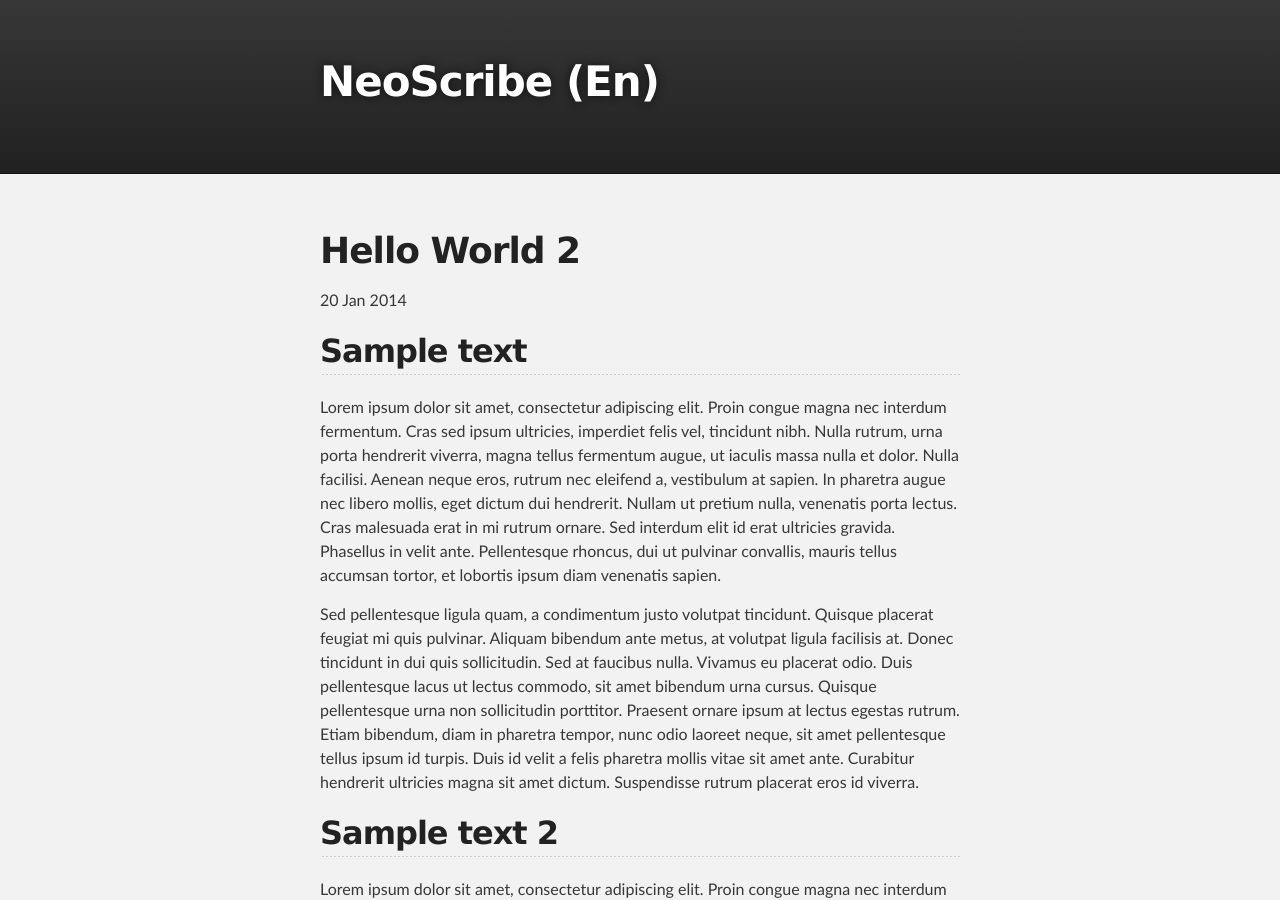
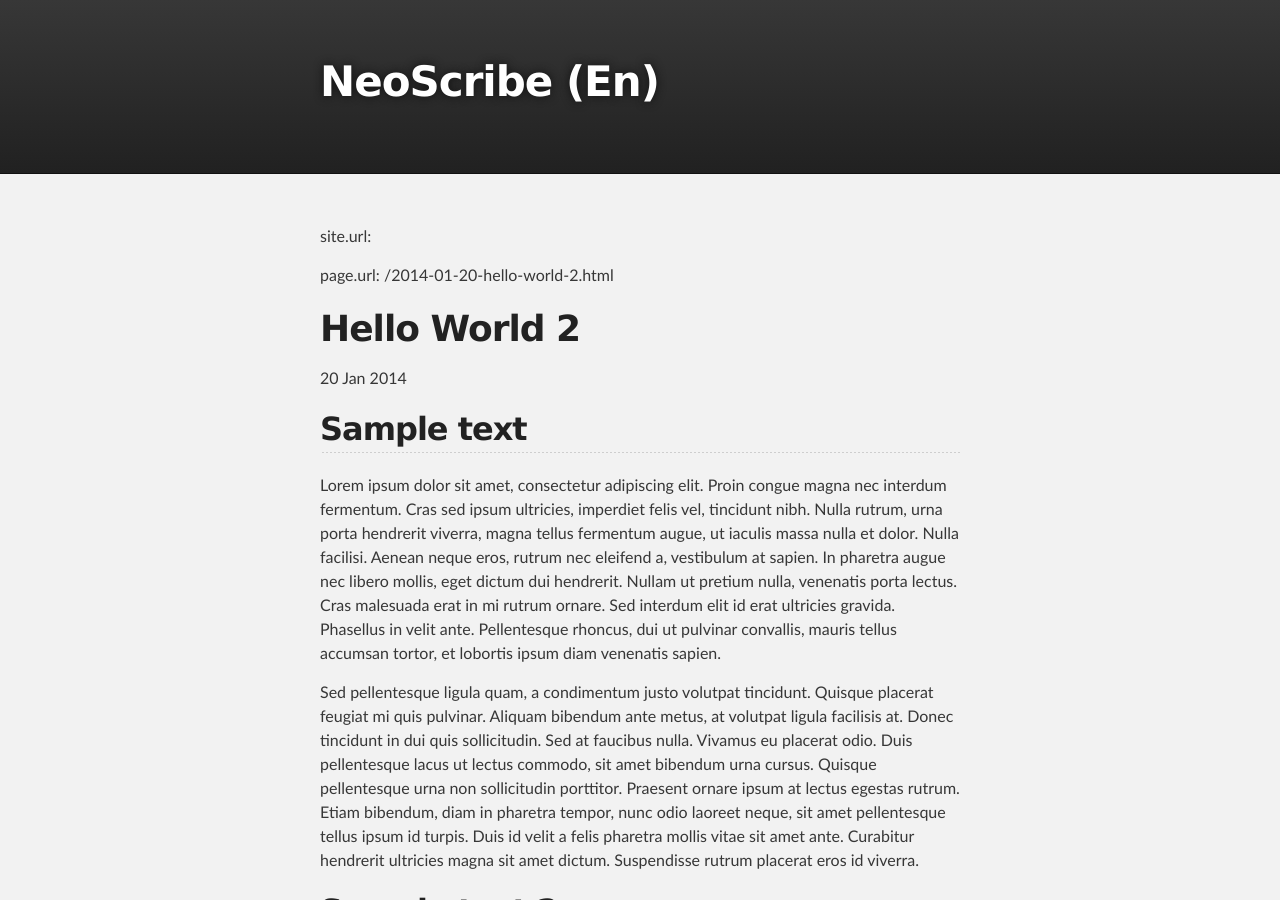
Before and after one commit to vireax/en, a Jekyll site: the page built from _posts/2014-01-20-hello-world-2.md, in a window 1280 px wide and 900 px high. Built offline with Jekyll 4.4.1, drawn with Linux system fonts in a browser that asks for light colours.

Commit message:
Update default.html

```diff
--- a/_layouts/default.html
+++ b/_layouts/default.html
@@ -34,6 +33,8 @@
     <!-- MAIN CONTENT -->
     <div id="main_content_wrap" class="outer">
       <section id="main_content" class="inner">
+      <p>site.url: {{ site.url }}</p>
+      <p>page.url: {{ page.url }}</p>
         {{ content }}
       </section>
     </div>
```
Also changed, not shown: other parts of _layouts/default.html (+0 -1 lines).
